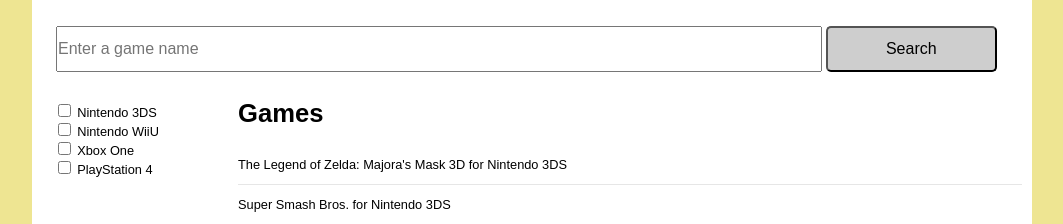
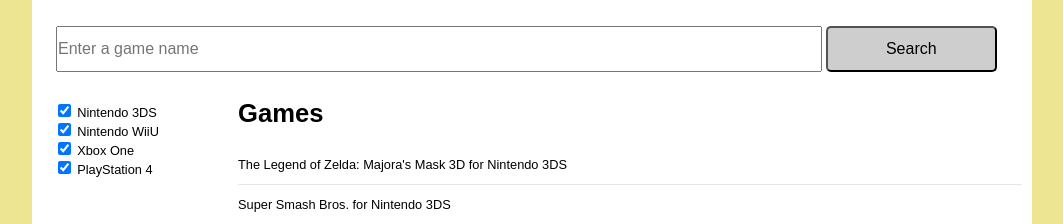
Before and after one commit to dembasiby/launchSchool_230, a website: page 04.puttingItAllTogether/04.searchFiltering/index.html in a window 1280 px wide. Shown: the top 224 px of the page, without its empty margins (108-1171 px from the left). Drawn offline with Linux system fonts and the light colour scheme.

Commit message:
Added checked option to checkbox for game categories

```diff
--- a/04.puttingItAllTogether/04.searchFiltering/index.html
+++ b/04.puttingItAllTogether/04.searchFiltering/index.html
@@ -23,19 +23,19 @@
             <form>
                 <fieldset>
                     <div>
-                        <input type="checkbox" name="category" id="N3DS" value="Nintendo 3DS">
+                        <input type="checkbox" name="category" id="N3DS" value="Nintendo 3DS" checked>
                         <label for="N3DS">Nintendo 3DS</label>
                     </div>
                     <div>
-                        <input type="checkbox" name="category" id="WiiU" value="Nintendo WiiU">
+                        <input type="checkbox" name="category" id="WiiU" value="Nintendo WiiU" checked>
                         <label for="WiiU">Nintendo WiiU</label>
                     </div>
                     <div>
-                        <input type="checkbox" name="category" id="XboxOne" value="Xbox One">
+                        <input type="checkbox" name="category" id="XboxOne" value="Xbox One" checked>
                         <label for="XboxOne">Xbox One</label>
                     </div>
                     <div>
-                        <input type="checkbox" name="category" id="PlayStation4" value="PlayStation 4">
+                        <input type="checkbox" name="category" id="PlayStation4" value="PlayStation 4" checked>
                         <label for="PlayStation4">PlayStation 4</label>
                     </div>
                 </fieldset>
```
